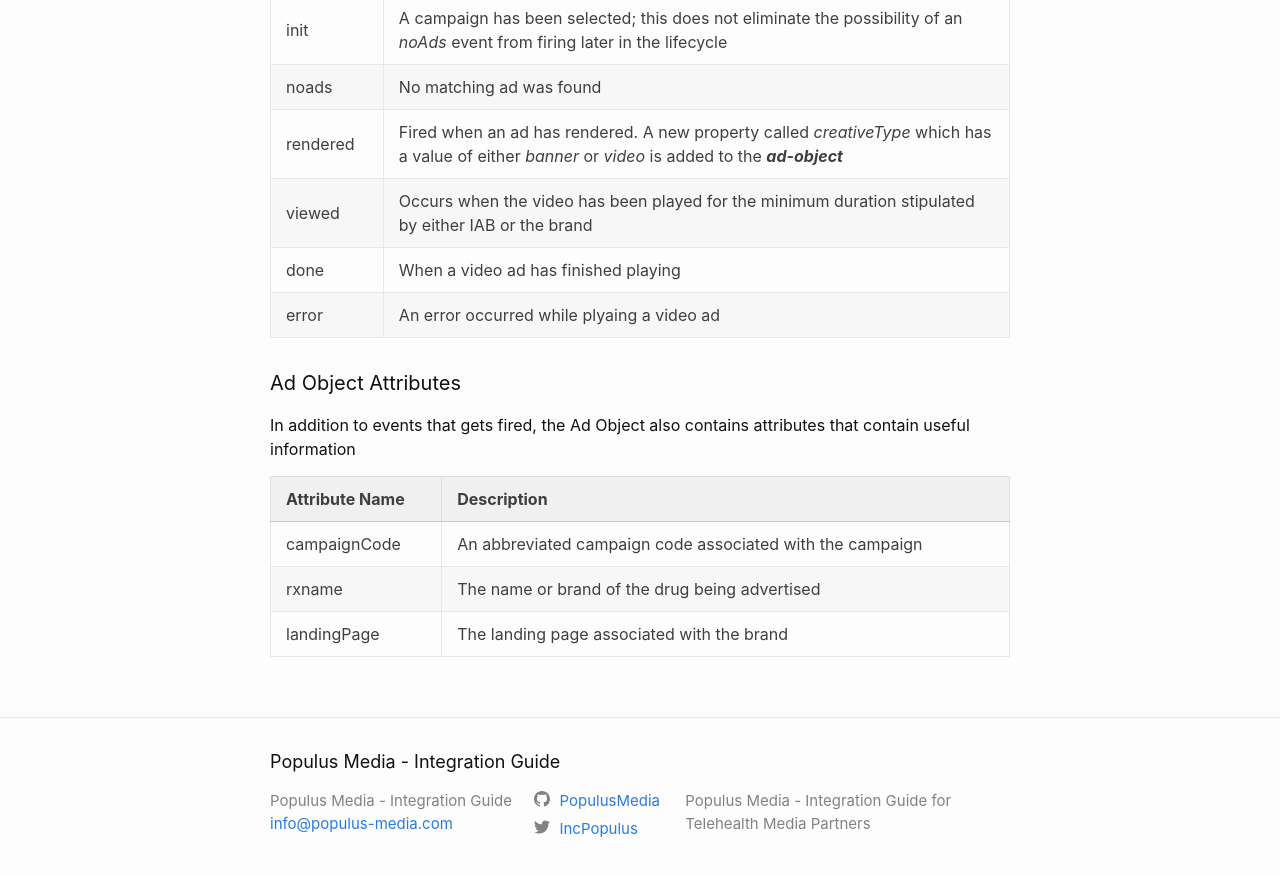
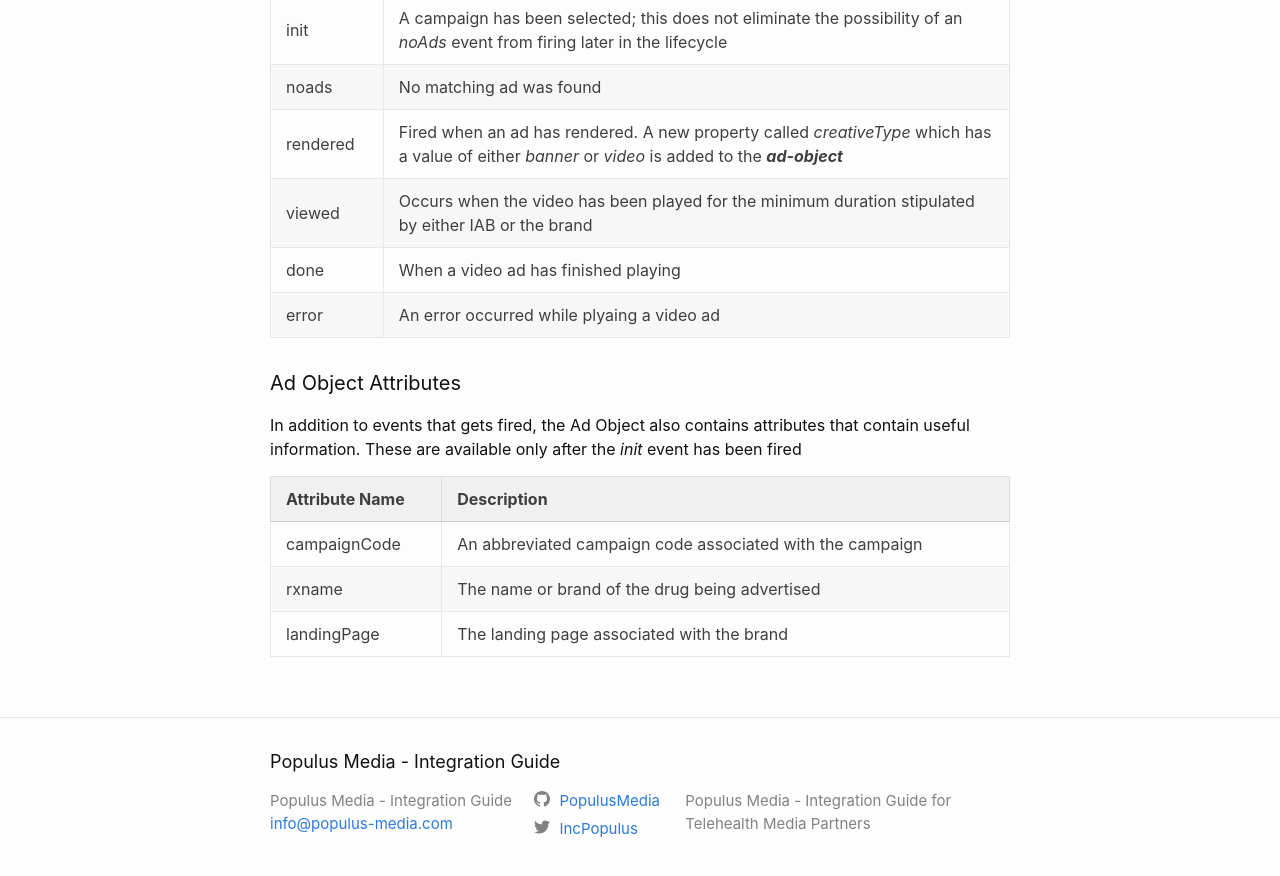
Before and after one commit to PopulusMedia/docs, a Jekyll site: the page docs/javascript.html, which Jekyll copies as it is, in a window 1280 px wide and 900 px high, scrolled down 2006 px. Shown: the top 876 px of the window. Built offline with Jekyll 4.4.1, drawn with Linux system fonts in a browser that asks for light colours.

Commit message:
SG: Ad Object attributes

```diff
--- a/docs/feed.xml
+++ b/docs/feed.xml
@@ -1,4 +1,4 @@
-<?xml version="1.0" encoding="utf-8"?><feed xmlns="http://www.w3.org/2005/Atom" ><generator uri="https://jekyllrb.com/" version="4.1.1">Jekyll</generator><link href="http://localhost:4000/docs/feed.xml" rel="self" type="application/atom+xml" /><link href="http://localhost:4000/docs/" rel="alternate" type="text/html" /><updated>2021-12-14T21:44:03-05:00</updated><id>http://localhost:4000/docs/feed.xml</id><title type="html">Populus Media - Integration Guide</title><subtitle>Populus Media - Integration Guide for Telehealth Media Partners  </subtitle><entry><title type="html">Welcome to Jekyll!</title><link href="http://localhost:4000/docs/jekyll/update/2020/10/14/welcome-to-jekyll.html" rel="alternate" type="text/html" title="Welcome to Jekyll!" /><published>2020-10-14T13:33:46-04:00</published><updated>2020-10-14T13:33:46-04:00</updated><id>http://localhost:4000/docs/jekyll/update/2020/10/14/welcome-to-jekyll</id><content type="html" xml:base="http://localhost:4000/docs/jekyll/update/2020/10/14/welcome-to-jekyll.html">You’ll find this post in your `_posts` directory. Go ahead and edit it and re-build the site to see your changes. You can rebuild the site in many different ways, but the most common way is to run `jekyll serve`, which launches a web server and auto-regenerates your site when a file is updated.
+<?xml version="1.0" encoding="utf-8"?><feed xmlns="http://www.w3.org/2005/Atom" ><generator uri="https://jekyllrb.com/" version="4.1.1">Jekyll</generator><link href="http://localhost:4000/docs/feed.xml" rel="self" type="application/atom+xml" /><link href="http://localhost:4000/docs/" rel="alternate" type="text/html" /><updated>2021-12-14T21:46:01-05:00</updated><id>http://localhost:4000/docs/feed.xml</id><title type="html">Populus Media - Integration Guide</title><subtitle>Populus Media - Integration Guide for Telehealth Media Partners  </subtitle><entry><title type="html">Welcome to Jekyll!</title><link href="http://localhost:4000/docs/jekyll/update/2020/10/14/welcome-to-jekyll.html" rel="alternate" type="text/html" title="Welcome to Jekyll!" /><published>2020-10-14T13:33:46-04:00</published><updated>2020-10-14T13:33:46-04:00</updated><id>http://localhost:4000/docs/jekyll/update/2020/10/14/welcome-to-jekyll</id><content type="html" xml:base="http://localhost:4000/docs/jekyll/update/2020/10/14/welcome-to-jekyll.html">You’ll find this post in your `_posts` directory. Go ahead and edit it and re-build the site to see your changes. You can rebuild the site in many different ways, but the most common way is to run `jekyll serve`, which launches a web server and auto-regenerates your site when a file is updated.
 
 Jekyll requires blog post files to be named according to the following format:
 
--- a/docs/javascript.html
+++ b/docs/javascript.html
@@ -148,7 +148,7 @@
 
 <h4 id="ad-object-attributes">Ad Object Attributes</h4>
 
-<p>In addition to events that gets fired, the Ad Object also contains attributes that contain useful information</p>
+<p>In addition to events that gets fired, the Ad Object also contains attributes that contain useful information.  These are available only after the <em>init</em> event has been fired</p>
 
 <table>
   <thead>
--- a/dynamic.markdown
+++ b/dynamic.markdown
@@ -93,7 +93,7 @@
 
 #### Ad Object Attributes
 
-In addition to events that gets fired, the Ad Object also contains attributes that contain useful information
+In addition to events that gets fired, the Ad Object also contains attributes that contain useful information.  These are available only after the *init* event has been fired
 
 | Attribute Name | Description |
 |----------------|-------------|
```
